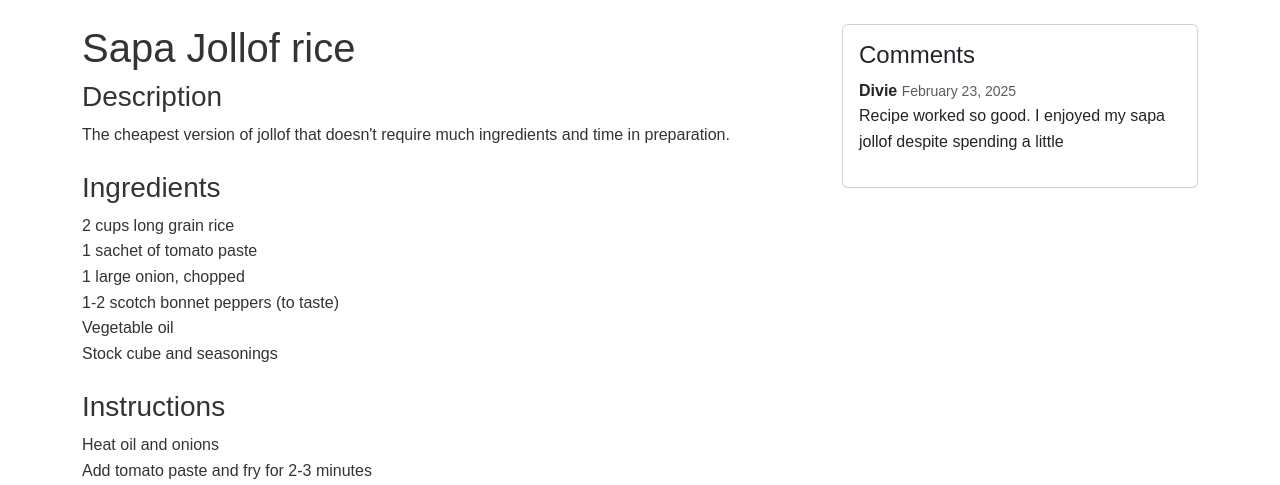
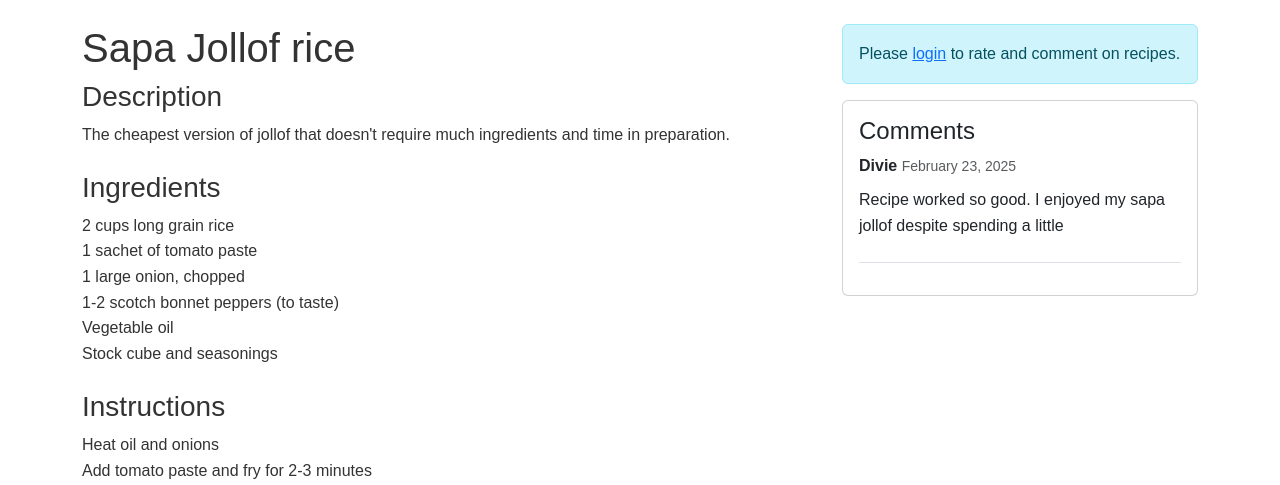
Before and after one commit to Ovundiano/nigerian_jollof, a Django app: page /recipe/1/ in a window 1280 px wide. Shown: the part 88-573 px from the top of the page. Run offline with Django 4.2, Linux system fonts and the light colour scheme; data comes from the database, SQL or seed files in the repository; both versions use the stored data as it was after the commit; some libraries are stand-ins or nearby versions.

Commit message:
Add comment and rating forms and styles to html and python files

```diff
--- a/recipes/static/recipes/css/style.css
+++ b/recipes/static/recipes/css/style.css
@@ -363,30 +363,29 @@
     border-color: #b71c1c;
   }
 
-  /* Ratings form styling */
+  /* Ratings style */
+  .rating-container {
+    margin: 1rem 0;
+  }
   .rating-input {
     display: flex;
-    flex-direction: row-reverse;
-    gap: 0.5rem;
+    gap: 1rem;
   }
-
   .rating-input input[type="radio"] {
     display: none;
   }
-
   .rating-input label {
     cursor: pointer;
     font-size: 1.5rem;
-    color: #ddd;
   }
-
-.rating-input input[type="radio"]:checked ~ label {
-    color: #ffd700;
+  .rating-input label:hover {
+    color: #ffc107;
   }
-
-.rating-input label:hover,
-.rating-input label:hover ~ label {
-    color: #ffd700;
+  textarea {
+    width: 100%;
+    padding: 0.375rem 0.75rem;
+    border: 1px solid #ced4da;
+    border-radius: 0.25rem;
   }
 
   /* Responsive adjustments */
--- a/recipes/templates/recipes/recipe_detail.html
+++ b/recipes/templates/recipes/recipe_detail.html
@@ -38,10 +38,12 @@
             <div class="card mb-4">
                 <div class="card-body">
                     <h4>Rate this Recipe</h4>
-                    <form method="post" action="{% url 'recipes:add_rating' recipe.pk %}">
+                    <form method="post">
                         {% csrf_token %}
-                        {{ rating_form.as_p }}
-                        <button type="submit" class="btn btn-primary">Submit Rating</button>
+                        <div class="rating-container">
+                            {{ rating_form.value }}
+                        </div>
+                        <button type="submit" class="btn btn-primary mt-2">Submit Rating</button>
                     </form>
                 </div>
             </div>
@@ -49,26 +51,32 @@
             <div class="card mb-4">
                 <div class="card-body">
                     <h4>Add a Comment</h4>
-                    <form method="post" action="{% url 'recipes:add_comment' recipe.pk %}">
+                    <form method="post">
                         {% csrf_token %}
-                        {{ comment_form.as_p }}
-                        <button type="submit" class="btn btn-primary">Submit Comment</button>
+                        <div class="form-group">
+                            {{ comment_form.content }}
+                        </div>
+                        <button type="submit" class="btn btn-primary mt-2">Submit Comment</button>
                     </form>
                 </div>
+            </div>
+        {% else %}
+            <div class="alert alert-info">
+                Please <a href="{% url 'login' %}">login</a> to rate and comment on recipes.
             </div>
         {% endif %}
 
         <div class="card">
             <div class="card-body">
                 <h4>Comments</h4>
-                {% for comment in recipe.comment_set.all %}
-                    <div class="mb-3">
+                {% for comment in comments %}
+                    <div class="mb-3 border-bottom pb-2">
                         <strong>{{ comment.user.username }}</strong>
                         <small class="text-muted">{{ comment.created_at|date:"F d, Y" }}</small>
-                        <p>{{ comment.content }}</p>
+                        <p class="mt-2">{{ comment.content }}</p>
                     </div>
                 {% empty %}
-                    <p>No comments yet.</p>
+                    <p class="text-muted">No comments yet.</p>
                 {% endfor %}
             </div>
         </div>
--- a/recipes/urls.py
+++ b/recipes/urls.py
@@ -7,7 +7,7 @@ urlpatterns = [
     path('', views.home, name='home'),
     path('about/', views.about, name='about'),
     path('recipes/', views.RecipeListView.as_view(), name='recipe_list'),
-    path('recipe/<int:pk>/', views.RecipeDetailView.as_view(), name='recipe_detail'),  # Keep this one
+    path('recipe/<int:pk>/', views.RecipeDetailView.as_view(), name='recipe_detail'),
     path('recipe/new/', views.RecipeCreateView.as_view(), name='recipe_create'),
     path('register/', views.register, name='register'),
     path('varieties/', views.jollof_varieties, name='jollof_varieties'),
--- a/recipes/views.py
+++ b/recipes/views.py
@@ -31,23 +31,32 @@ class RecipeDetailView(DetailView):
 
     def get_context_data(self, **kwargs):
         context = super().get_context_data(**kwargs)
-        user_rating = None
+        # Initialize forms
+        context['comment_form'] = CommentForm()
+        context['rating_form'] = RatingForm()
+
+        # Get existing rating for the user if logged in
         if self.request.user.is_authenticated:
-            user_rating = self.object.ratings.filter(user=self.request.user).first()
+            existing_rating = Rating.objects.filter(
+                recipe=self.object,
+                user=self.request.user
+            ).first()
+            if existing_rating:
+                context['rating_form'] = RatingForm(initial={'value': existing_rating.value})
 
-        context['comment_form'] = CommentForm()
-        context['rating_form'] = RatingForm(initial={'value': user_rating.value if user_rating else None})
-        context['user_rating'] = user_rating
+        # Get comments ordered by most recent
         context['comments'] = self.object.comment_set.all().order_by('-created_at')
         return context
 
     def post(self, request, *args, **kwargs):
         self.object = self.get_object()
+
         if not request.user.is_authenticated:
             messages.error(request, 'Please log in to comment or rate.')
             return redirect('login')
 
-        if 'submit_comment' in request.POST:
+        # Handle comment submission
+        if 'content' in request.POST:
             comment_form = CommentForm(request.POST)
             if comment_form.is_valid():
                 comment = comment_form.save(commit=False)
@@ -56,7 +65,8 @@ class RecipeDetailView(DetailView):
                 comment.save()
                 messages.success(request, 'Comment added successfully!')
 
-        if 'submit_rating' in request.POST:
+        # Handle rating submission
+        if 'value' in request.POST:
             rating_form = RatingForm(request.POST)
             if rating_form.is_valid():
                 rating, created = Rating.objects.get_or_create(
```
Also changed, not shown: db.sqlite3. Lines whose indentation alone changed are shown as unchanged.
